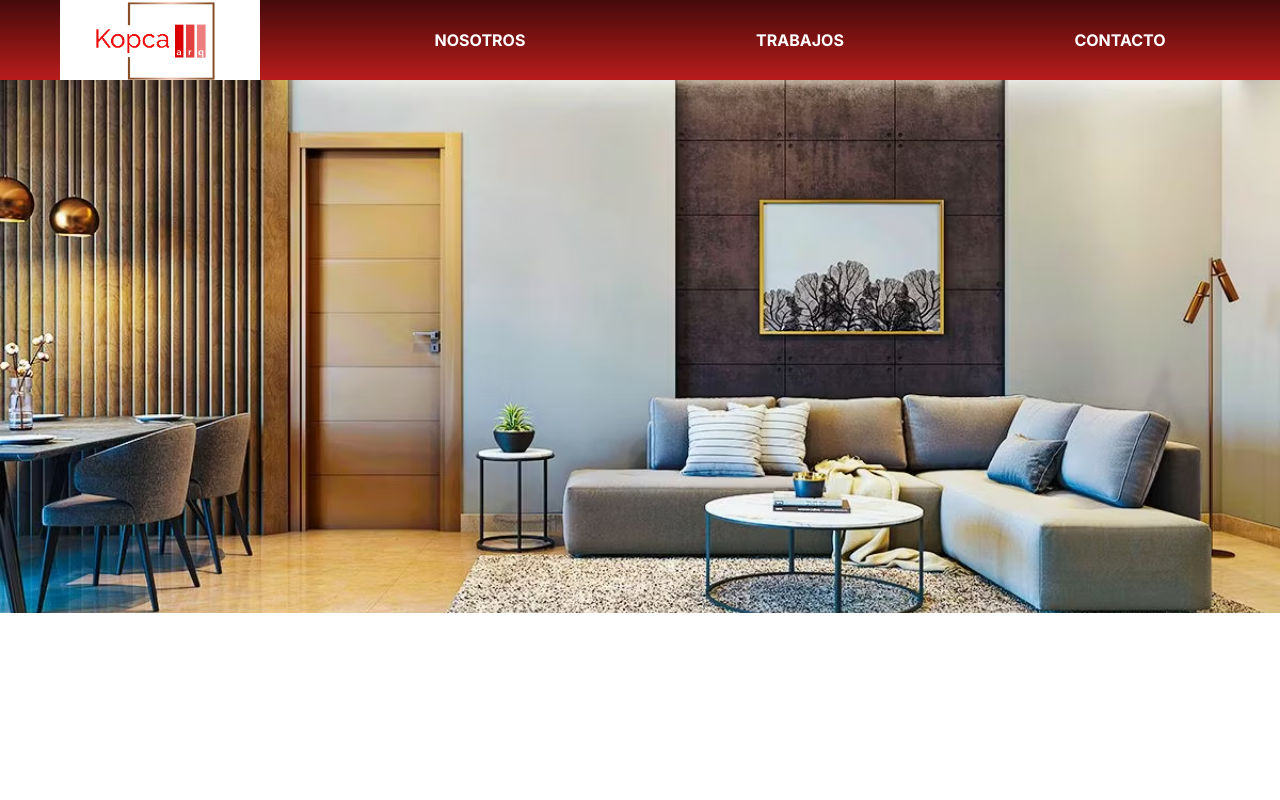
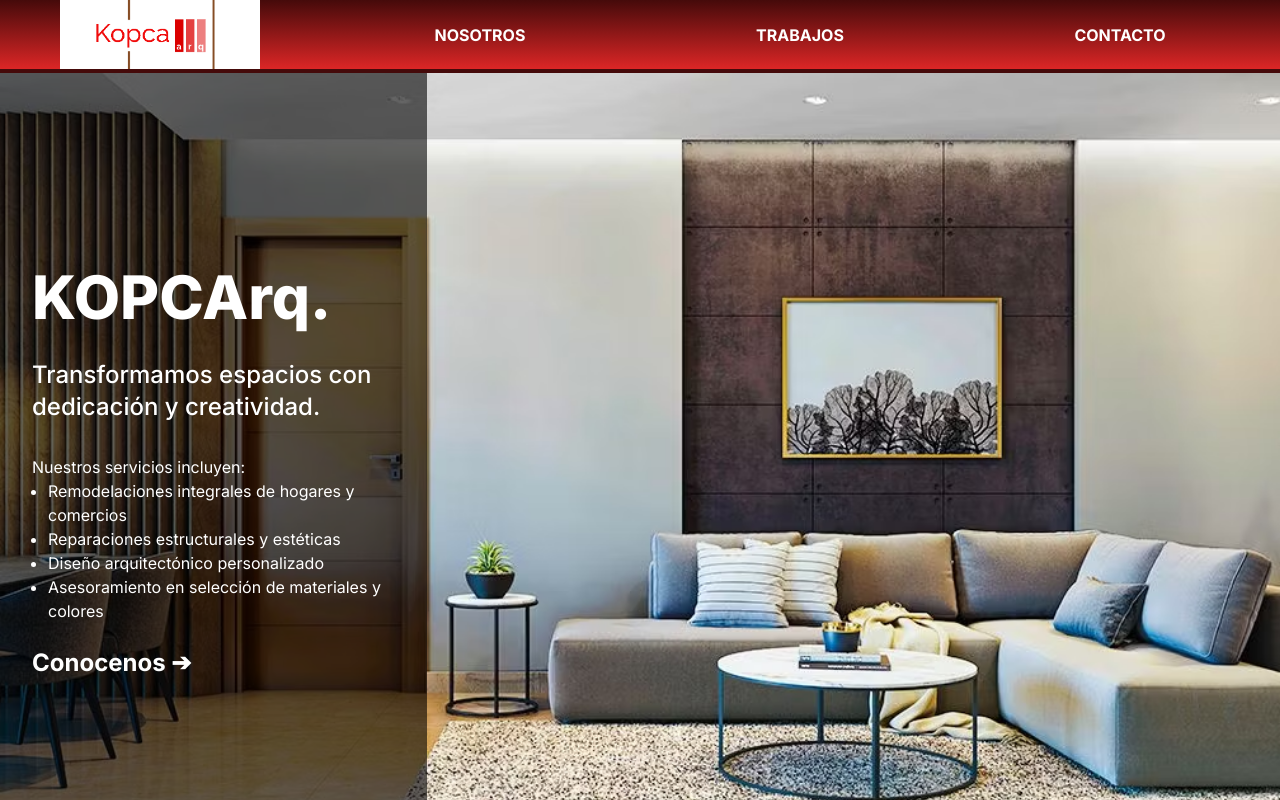
Before and after one commit to matikopca/kopcarq, a Next.js app: page /kopcarq in a window 1280 px wide. Built offline with nearby package versions, Linux system fonts and the light colour scheme.

Commit message:
new animations in css config
Signed-off-by: Mati Kopca <86090600+matikopca@users.noreply.github.com>

```diff
--- a/package.json
+++ b/package.json
@@ -13,7 +13,8 @@
     "react": "^18",
     "react-dom": "^18",
     "react-easy-swipe": "^0.0.23",
-    "react-icons": "^5.0.1"
+    "react-icons": "^5.0.1",
+    "tw-elements": "^1.1.0"
   },
   "devDependencies": {
     "@types/node": "^20",
@@ -24,6 +25,7 @@
     "eslint-config-next": "14.0.4",
     "postcss": "^8",
     "tailwindcss": "^3.3.0",
+    "tailwindcss-animated": "^1.0.1",
     "typescript": "^5"
   }
 }
--- a/src/app/kopcarq/carousel.tsx
+++ b/src/app/kopcarq/carousel.tsx
@@ -22,13 +22,15 @@ const Carousel = () => {
     }, []);
 
     return (
-        <div className="relative w-screen h-4/6 overflow-hidden">
+        <div className="relative w-screen h-full overflow-hidden">
             {images.map((image, index) => (
                 <div
                     key={index}
-                    className={`w-full h-full absolute transition-transform ${index === currentSlide ? 'transform translate-x-0 opacity-100' : 'transform translate-x-full opacity-0 pointer-events-none'
+                    className={`w-full h-full absolute transition-transform ${index === currentSlide ?
+                        'animate-slideInAnimation duration-4000 ease-in-out' :
+                        'opacity-0 pointer-events-none animate-slideOutAnimation duration-5000 ease-in-out'
                         }`}
-                    style={{ animation: index === currentSlide ? 'slideInAnimation 4s ease-in-out' : 'slideOutAnimation 5s ease-in-out' }}
+                // style={{ animation: index === currentSlide ? 'slideInAnimation 4s ease-in-out' : 'slideOutAnimation 5s ease-in-out' }}
                 >
                     <Image
                         src={image}
--- a/src/app/kopcarq/page.tsx
+++ b/src/app/kopcarq/page.tsx
@@ -1,20 +1,149 @@
-import React from 'react';
+'use client'
+import React, { useRef, useEffect } from 'react';
 import Carousel from './carousel';
-import { DiVim } from 'react-icons/di';
-import Carousel2 from '../test/page';
+import Image from 'next/image';
 
 export default function Home() {
-    let slides = [
-        { id: 1, src: "/int1.png" },
-        { id: 2, src: "/int2.png" },
-        { id: 3, src: "/kopcarqlogo.png" },
-    ];
+
+    const nosotrosRef = useRef(null);
+    const trabajosRef = useRef(null);
+    const contactoRef = useRef(null);
+
 
     return (
-        <>
-            {/* <Carousel2 /> */}
-            <Carousel />
+        <div className='block h-screen max-h-screen relative overflow-y-scroll snap-y snap-mandatory'>
+            <section id="header" className="h-screen relative overflow-hidden snap-start">
 
-        </>
+                <div className="h-full relative top-0 z-0">
+                    <Carousel />
+                </div>
+
+                {/* <div className="z-10 bg-black bg-opacity-60 absolute top-0 left-0 w-full h-full flex items-center justify-center md:w-1/3"
+                    style={{ animation: 'fadeUpAnimation 2s ease-in-out' }}> */}
+                <div className="z-10 bg-black bg-opacity-60 absolute top-0 left-0 w-full h-full flex items-center justify-center md:w-1/3 animate-fadeUpAnimation">
+                    <section className="text-light text-white" id="header">
+                        <div className="p-8 row items-center">
+                            <h1 className="letter-spacing-xs mb-8 font-extrabold text-4xl lg:text-6xl">
+                                KOPCArq.
+                            </h1>
+                            <h3 className='text-2xl font-medium flex'>
+                                Transformamos espacios con dedicación y creatividad.
+                            </h3>
+
+                            <p className="mt-8 h5">
+                                Nuestros servicios incluyen:
+                            </p>
+
+                            <ul className="list-disc pl-4">
+                                <li>Remodelaciones integrales de hogares y comercios</li>
+                                <li>Reparaciones estructurales y estéticas</li>
+                                <li>Diseño arquitectónico personalizado</li>
+                                <li>Asesoramiento en selección de materiales y colores</li>
+                                {/* Add more specific services as needed */}
+                            </ul>
+                            <div className="mt-6 font-bold text-2xl md:flex-row lg:justify-left gap-x-3 gap-y-3">
+                                <a className="btn btn-primary btn-lg" href="#">Conocenos ➔</a>
+                            </div>
+                        </div>
+                    </section>
+                </div>
+            </section>
+
+            <section id="nosotros" className='flex h-screen relative overflow-hidden snap-start' ref={nosotrosRef}>
+                <div className='z-0 absolute w-screen h-screen'>
+                    <Image
+                        src="/nosotrospic.jpg"
+                        alt="nosotrospic"
+                        className="w-full h-full object-cover"
+                        layout='cover'
+                        width={3000}
+                        height={3000}
+                    />
+                </div>
+                <div className="z-10 bg-red-950 bg-opacity-80 absolute top-0 right-0 w-full h-full flex items-center justify-center md:w-1/3">
+                    {/* // style={{ animation: 'fadeUpAnimation 2s ease-in-out' }}> */}
+                    <div className="text-light text-white" id="header">
+                        <div className="p-8 row items-center">
+                            <h1 className="letter-spacing-xs mb-8 font-extrabold text-4xl lg:text-6xl">
+                                Nosotros
+                            </h1>
+                            <h3 className='text-2xl font-medium flex'>
+                                Somos una empresa familiar con mucha experiencia en el rubro.
+                            </h3>
+
+                            <p className="mt-8 h5">
+                                Con mas de 10 años en el mercado nos caracterizamos por brindar soluciones a medida y de calidad.
+                                Queremos que nuestros clientes se sientan acompañados desde el dia 0.
+                            </p>
+
+
+                        </div>
+                    </div>
+                </div>
+            </section>
+
+            <section id="trabajos" className='flex h-screen relative overflow-hidden snap-start'>
+                <div className='z-0 absolute w-screen h-screen'>
+                    <Image
+                        src="/nosotrospic.jpg"
+                        alt="nosotrospic"
+                        className="w-full h-full object-cover"
+                        layout='cover'
+                        width={3000}
+                        height={3000}
+                    />
+                </div>
+                <div className="z-10 bg-white bg-opacity-50 relative top-0 right-0 w-full h-full flex items-center justify-center md:w-1/3">
+                    {/* // style={{ animation: 'fadeUpAnimation 2s ease-in-out' }}> */}
+                    <div className="text-light text-red-900" id="header">
+                        <div className="p-8 row items-center">
+                            <h1 className="letter-spacing-xs mb-8 font-extrabold text-4xl lg:text-6xl">
+                                Trabajos
+                            </h1>
+                            <h3 className='text-2xl font-medium flex'>
+                                Encontra la solución que buscas.
+                            </h3>
+
+                            <ul className="list-disc pl-4">
+                                <li>Remodelaciones integrales de hogares y comercios</li>
+                                <li>Reparaciones estructurales y estéticas</li>
+                                <li>Diseño arquitectónico personalizado</li>
+                                <li>Asesoramiento en selección de materiales y colores</li>
+                                {/* Add more specific services as needed */}
+                            </ul>
+                        </div>
+                    </div>
+                </div>
+            </section>
+
+            <section id="contacto" className='flex h-screen relative overflow-hidden snap-start'>
+                <div className='z-0 absolute h-screen w-screen bg-zinc-600'>
+
+                </div>
+                <div className="z-10 bg-gradient-to-br from-red-600 to bg-red-950 bg-opacity-1 absolute top-0 right-0 w-full h-full flex items-center justify-center md:w-1/3">
+                    {/* // style={{ animation: 'fadeUpAnimation 2s ease-in-out' }}> */}
+                    <div className="text-light text-white" id="header">
+                        <div className="p-8 row items-center">
+                            <h1 className="letter-spacing-xs mb-8 font-extrabold text-4xl lg:text-6xl">
+                                Contacto
+                            </h1>
+                            <h3 className='text-2xl font-medium flex'>
+                                Dejanos tu mensaje, te respondemos a la brevedad.
+                            </h3>
+
+                            <ul className="list-disc pl-4">
+                                <li>Remodelaciones integrales de hogares y comercios</li>
+                                <li>Reparaciones estructurales y estéticas</li>
+                                <li>Diseño arquitectónico personalizado</li>
+                                <li>Asesoramiento en selección de materiales y colores</li>
+                                {/* Add more specific services as needed */}
+                            </ul>
+                        </div>
+                    </div>
+                </div>
+            </section>
+
+
+        </div>
     );
 }
--- a/src/app/layout.tsx
+++ b/src/app/layout.tsx
@@ -3,7 +3,6 @@ import { Inter } from 'next/font/google'
 import Navbar from './navbar'
 import './globals.css'
 import React from 'react';
-
 
 const inter = Inter({ subsets: ['latin'] })
 
--- a/src/app/navbar.tsx
+++ b/src/app/navbar.tsx
@@ -2,15 +2,19 @@ import Image from "next/image"
 
 export default function Navbar() {
     return (
-        <div className="grid grid-cols-4 h-20 w-full bg-gradient-to-b from-red-950 bg-red-700 text-white sticky overflow-hidden">
+        <div className="grid grid-cols-4 h-20 w-full bg-gradient-to-b border-b-4 border-b-red-950 from-red-950 bg-red-600 text-white sticky overflow-hidden">
             <div className="col-span-1 flex items-center justify-center overflow-hidden">
                 <div>
                     <Image src="/kopcarqlogo.png" alt="Kopcarq Logo" width={200} height={200} className="max-h-full max-w-full" />
                 </div>
             </div>
-            <div className="col-span-1 flex items-center justify-center font-bold hover:ease-in-out hover:bg-red-950 hover:rounded-b-2xl hover:border-solid hover:border-red-950 duration-300 hover:scale-110">NOSOTROS</div>
-            <div className="col-span-1 flex items-center justify-center font-bold hover:ease-in-out hover:bg-red-950 hover:rounded-b-2xl hover:border-solid hover:border-red-950 duration-300 hover:scale-110">TRABAJOS</div>
-            <div className="col-span-1 flex items-center justify-center font-bold hover:ease-in-out hover:bg-red-950 hover:rounded-b-2xl hover:border-solid hover:border-red-950 duration-300 hover:scale-110">CONTACTO</div>
+
+            <div className="col-span-1 flex items-center justify-center font-bold
+            hover:ease-in-out hover:bg-red-950 hover:rounded-b-2xl hover:border-solid hover:border-collapse  duration-300 hover:scale-110 hover:ring-offset-4 hover:ring-4 hover:ring-amber-600">NOSOTROS</div>
+            <div className="col-span-1 flex items-center justify-center font-bold
+            hover:ease-in-out hover:bg-red-950 hover:rounded-b-2xl hover:border-solid duration-300 hover:scale-110">TRABAJOS</div>
+            <div className="col-span-1 flex items-center justify-center font-bold
+            hover:ease-in-out hover:bg-red-950 hover:rounded-b-2xl hover:border-solid duration-300 hover:scale-110">CONTACTO</div>
         </div>
     )
 }
--- a/tailwind.config.ts
+++ b/tailwind.config.ts
@@ -5,6 +5,7 @@ const config: Config = {
 		"./src/pages/**/*.{js,ts,jsx,tsx,mdx}",
 		"./src/components/**/*.{js,ts,jsx,tsx,mdx}",
 		"./src/app/**/*.{js,ts,jsx,tsx,mdx}",
+		"./node_modules/tw-elements/dist/js/**/*.js",
 	],
 	theme: {
 		extend: {
@@ -14,6 +15,44 @@ const config: Config = {
 					"conic-gradient(from 180deg at 50% 50%, var(--tw-gradient-stops))",
 				logoimg: "url('/kopcarqlogo.png')",
 			},
+			animation: {
+				slideOutAnimation: "slideOutAnimation 5s",
+				slideInAnimation: "slideInAnimation 4s",
+				fadeUpAnimation: "fadeUpAnimation 3s",
+			},
+
+			keyframes: {
+				slideOutAnimation: {
+					from: {
+						transform: "translateX(0%)",
+						opacity: "1",
+					},
+					to: {
+						transform: "translateX(-100%)",
+						opacity: "0.3",
+					},
+				},
+				slideInAnimation: {
+					from: {
+						transform: "translateX(100%)",
+						opacity: "0.7",
+					},
+					to: {
+						transform: "translateX(0%)",
+						opacity: "1",
+					},
+				},
+				fadeUpAnimation: {
+					from: {
+						transform: "translateY(100%)",
+						opacity: "0.2",
+					},
+					to: {
+						transform: "translateY(0%)",
+						opacity: "1",
+					},
+				},
+			},
 		},
 	},
 	plugins: [],
```
Also changed, not shown: src/app/globals.css (+15 -3 lines), src/app/styles/styles.css (deleted, +0 -19 lines), public/nosotrospic.jpg (added), 1 other file (tests, documents, lock files or other folders).
